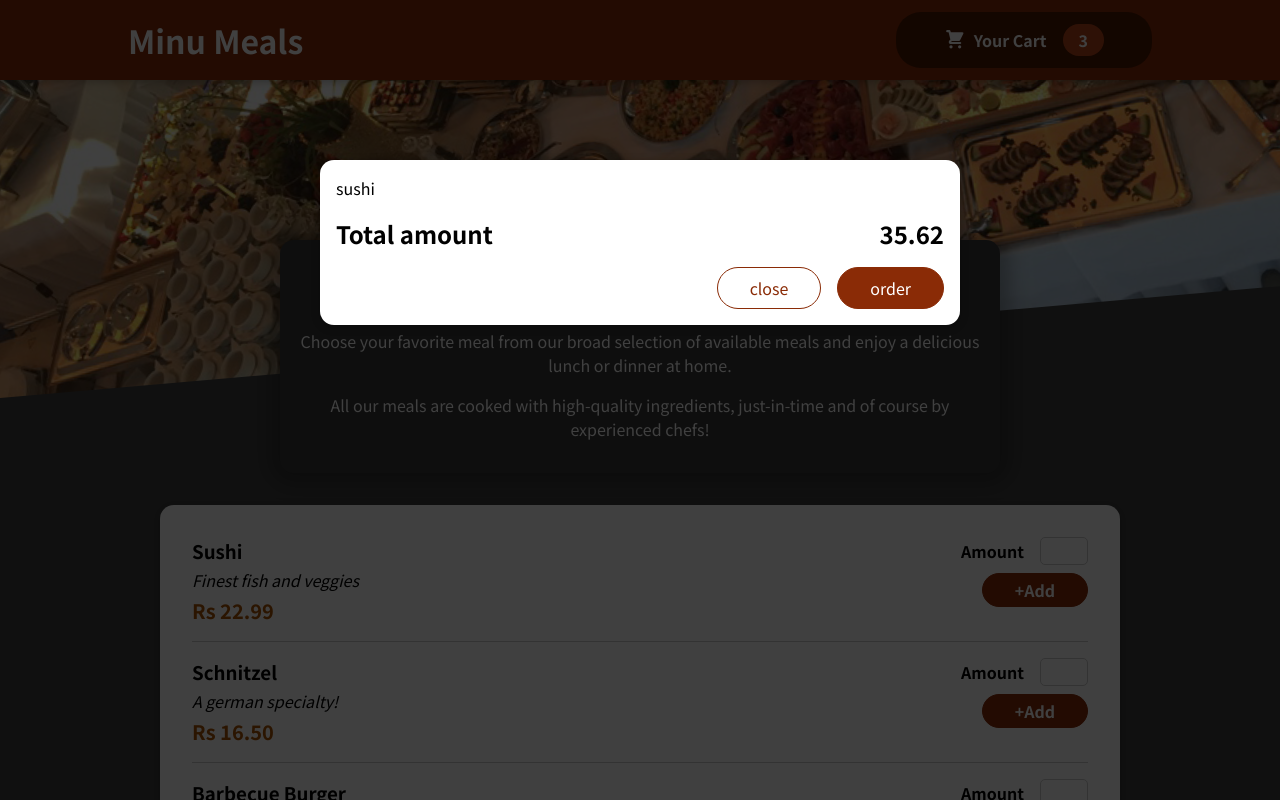
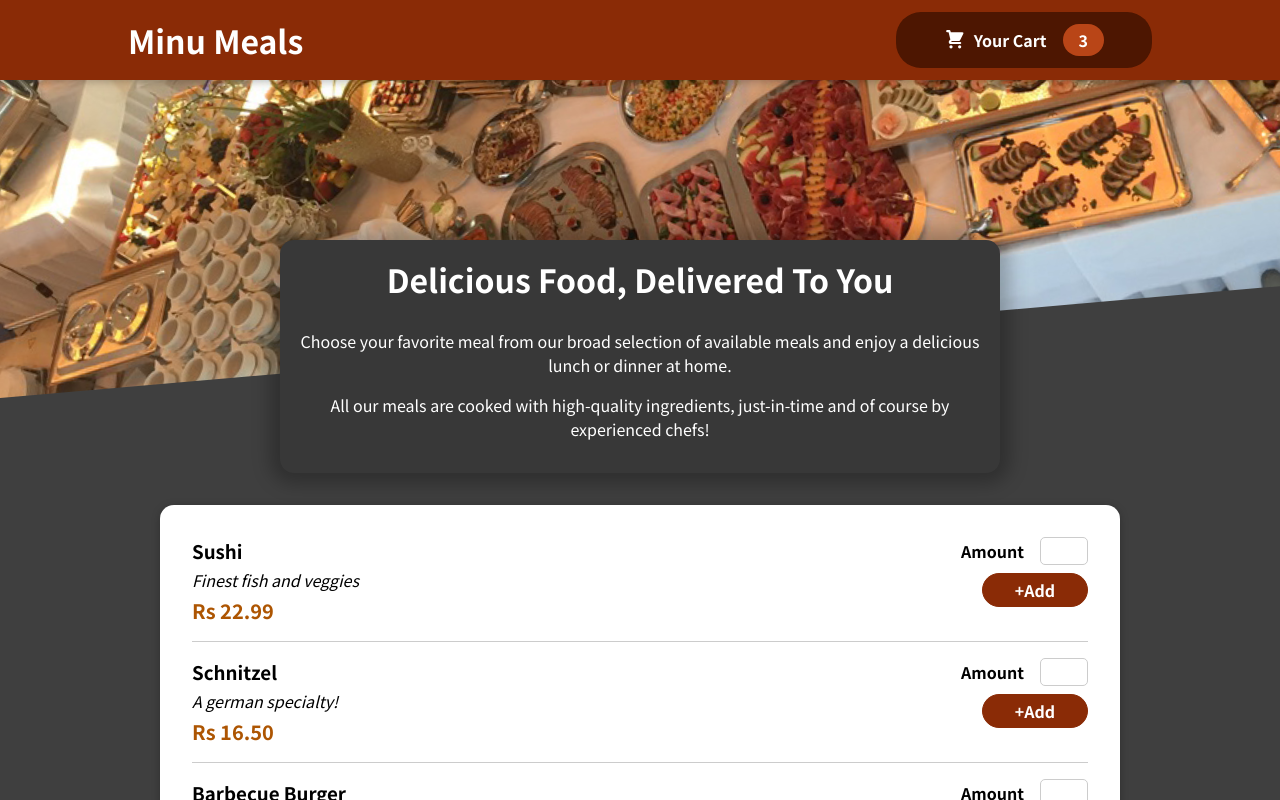
Before and after one commit to Pratheek161001/restaurant-app, a React (Create React App) app: page / in a window 1280 px wide. Shown: the top 800 px of the page. Built offline with nearby package versions, Linux system fonts and the light colour scheme.

Commit message:
cart working

```diff
--- a/src/App.js
+++ b/src/App.js
@@ -1,12 +1,19 @@
-import { Fragment } from "react";
+import { Fragment, useState } from "react";
 import Header from "./Components/Layout/Header";
 import Meals from "./Components/Meals/Meals";
 import Cart from "./Components/Cart/Cart";
 function App() {
+  const [cartisshown,setcartissshown]=useState(false);
+  const showcarthandler=()=>{
+    setcartissshown(true)
+  };
+  const hidecarthandler=()=>{
+    setcartissshown(false)
+  }
   return (
     <Fragment>
-      <Cart></Cart>
-      <Header></Header>
+      {cartisshown&&<Cart onclose={hidecarthandler}/>}
+      <Header onshowcart={showcarthandler}/>
       <main>
         <Meals></Meals>
       </main>
--- a/src/Components/Cart/Cart.js
+++ b/src/Components/Cart/Cart.js
@@ -8,14 +8,14 @@
         <li>{item.name}</li>)}</ul>;
 
   return (
-    <Modal>
+    <Modal onclose={props.onclose}>
         {cartItems}
         <div className={classes.total}>
             <span>Total amount</span>
             <span>35.62</span>
         </div>
         <div className={classes.actions}>
-            <button className={classes['button--alt']}>close</button>
+            <button className={classes['button--alt']} onClick={props.onclose}>close</button>
             <button className={classes.button}>order</button>
         </div>
     </Modal>
--- a/src/Components/Layout/Header.js
+++ b/src/Components/Layout/Header.js
@@ -8,7 +8,7 @@
     <Fragment>
         <header className={classes.header}>
             <h1>Minu Meals</h1>
-            <HeaderCartButton/>
+            <HeaderCartButton onclick={props.onshowcart}/>
         </header>
         <div className={classes['main-image']}>
             <img src={mealsImage} alt='A table full of delicious food!'/>
--- a/src/Components/Layout/HeaderCartButton.js
+++ b/src/Components/Layout/HeaderCartButton.js
@@ -4,7 +4,7 @@
 
 const HeaderCartButton = props => {
   return (
-    <button className={classes.button}>
+    <button className={classes.button} onClick={props.onclick}>
         <span className={classes.icon}>
             <CartIcon/>
         </span>
--- a/src/Components/UI/Modal.js
+++ b/src/Components/UI/Modal.js
@@ -3,7 +3,7 @@
 import classes from './Modal.module.css'
 
 const Backdrop=props=>{
-    return <div className={classes.backdrop}></div>
+    return <div className={classes.backdrop} onClick={props.onclose}></div>
 }
 const ModalOverlay=props=>{
     return <div className={classes.modal}>
@@ -15,7 +15,7 @@
 const Modal = props => {
   return (
     <Fragment>
-        {ReactDOM.createPortal(<Backdrop/>,portalelement)}
+        {ReactDOM.createPortal(<Backdrop onclose={props.onclose}/>,portalelement)}
         {ReactDOM.createPortal(<ModalOverlay>{props.children}</ModalOverlay>,portalelement)}
     </Fragment>
   )
```
Also changed, not shown: 1 other file (tests, documents, lock files or other folders).
